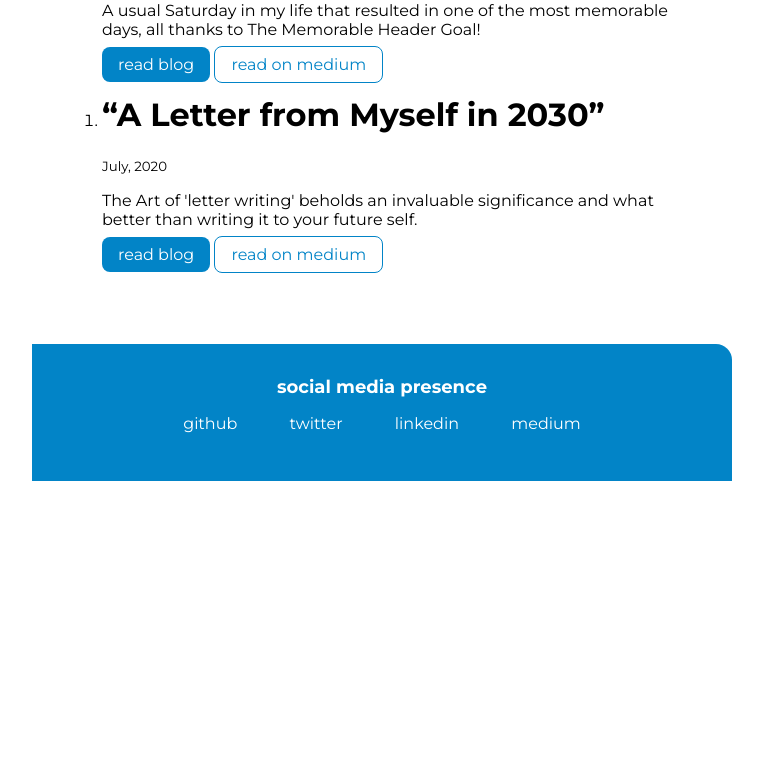
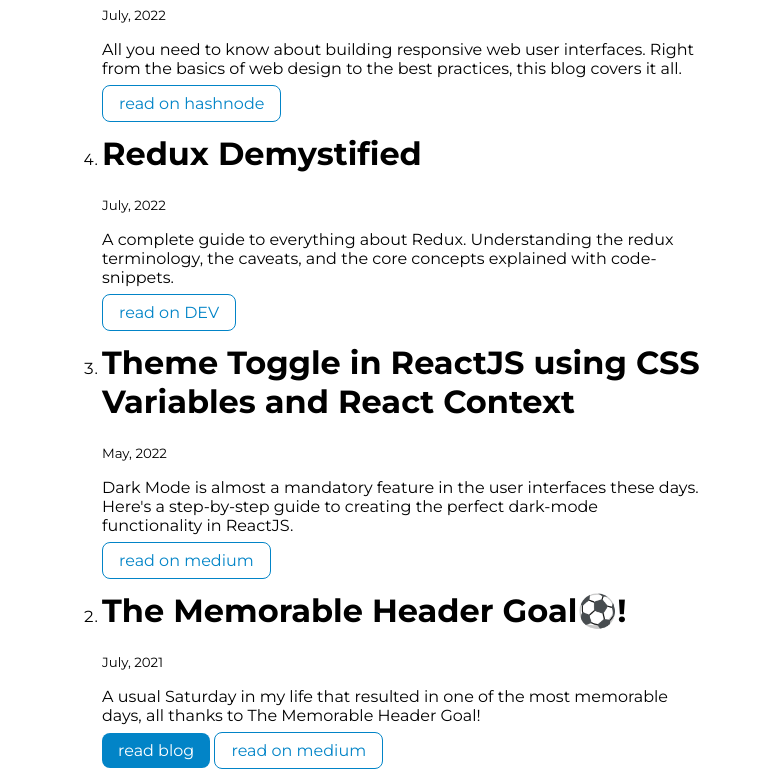
Before and after one commit to MarkVed17/portfolio-website, a plain HTML site: page blogs.html in a window 1280 px wide. Shown: the part 757-1527 px from the top of the page, without its empty margins (258-1021 px from the left). Before the commit the page ends 1238 px from the top, so only its background shows below. Drawn offline with Linux system fonts and the light colour scheme.

Commit message:
added neogcamp`22` blogs

```diff
--- a/blogs.html
+++ b/blogs.html
@@ -32,6 +32,34 @@
 
   <ol reversed>
     <div class="container container-center">
+      <li>
+        <h1>Responsive Web Design Fundamentals</h1>
+        <small> July, 2022 </small>
+        <p>
+          All you need to know about building responsive web user interfaces. Right from the basics of web design to the best practices, this blog covers it all.
+        </p>
+        <a class="link link-secondary"
+          href="https://vedantlahane.hashnode.dev/responsive-web-design-fundamentals">read on hashnode</a>
+      </li>
+      <li>
+        <h1>Redux Demystified</h1>
+        <small> July, 2022 </small>
+        <p>
+          A complete guide to everything about Redux. Understanding the redux terminology, the caveats, and the core concepts explained with code-snippets.
+        </p>
+        <a class="link link-secondary"
+          href="https://dev.to/markved17/redux-demystified-ig6">read on DEV</a>
+      </li>
+      <li>
+        <h1>Theme Toggle in ReactJS using CSS Variables and React Context</h1>
+        <small> May, 2022 </small>
+        <p>
+          Dark Mode is almost a mandatory feature in the user interfaces these days. Here's a step-by-step guide to creating the perfect dark-mode functionality in ReactJS.
+        </p>
+        <a class="link link-secondary" href="https://medium.com/@VedantLahane/theme-toggle-in-reactjs-using-css-variables-and-react-context-6a91cf8abcee">
+          read on medium
+        </a>
+      </li>
       <li>
         <h1>The Memorable Header Goal⚽!</h1>
         <small> July, 2021 </small>
```
